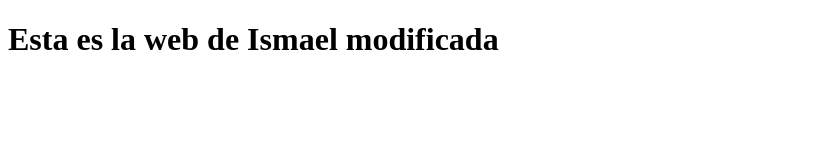
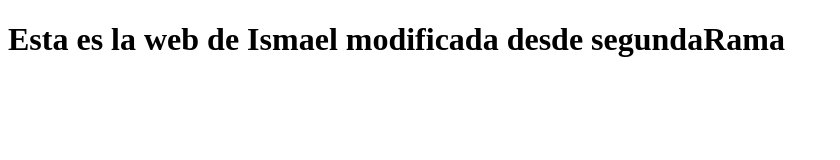
Before and after one commit to imerlop045/usoGit, a plain HTML site: page ismaelWeb.html in a window 1280 px wide. Shown: the whole page, without its empty margins (0-840 px from the left). Drawn offline with Linux system fonts and the light colour scheme.

Commit message:
modificacion en segunda rama

```diff
--- a/ismaelWeb.html
+++ b/ismaelWeb.html
@@ -6,6 +6,6 @@
     <title>IsmaelWeb</title>
 </head>
 <body>
-    <h1>Esta es la web de Ismael modificada</h1>
+    <h1>Esta es la web de Ismael modificada desde segundaRama</h1>
 </body>
 </html>
```
